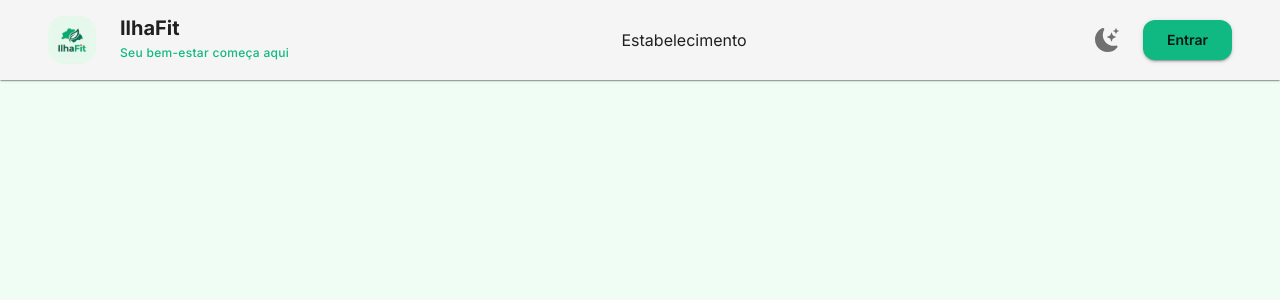
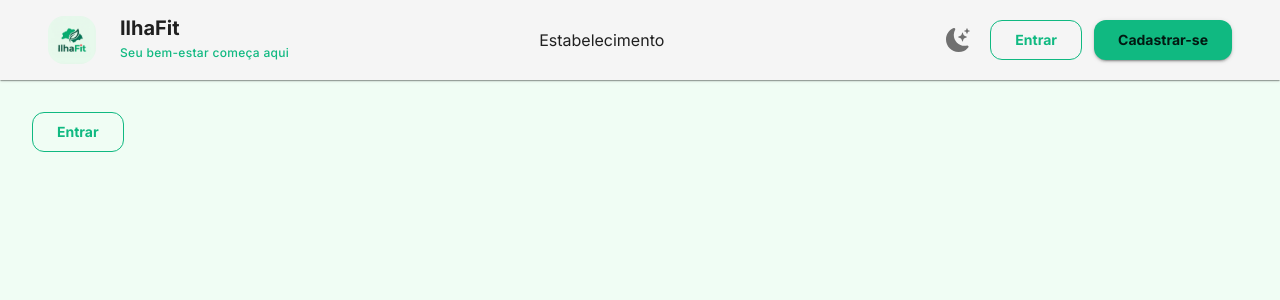
Before and after one commit to ViniciusPrado7/IlhaFit-Frontend, a React (Vite) app: page /login in a window 1280 px wide. Shown: the top 300 px of the page. Built offline with nearby package versions, Linux system fonts and the light colour scheme.

Commit message:
Fix: funcionalidade do botoes entrar, cadastrar na navbar

```diff
--- a/src/App.jsx
+++ b/src/App.jsx
@@ -3,6 +3,8 @@ import "./styles/App.css";
 import Home from "./pages/Home/index.jsx";
 import Estabelecimento from "./pages/Estabelecimento/index.jsx";
 import AppLayout from "./components/Layout/index.jsx";
+import LoginButton from "./components/NavBar/Login/Login.jsx";
+import CadastroButton from "./components/NavBar/Cadastro/Cadastro.jsx";
 
 function App() {
   return (
@@ -10,6 +12,8 @@ function App() {
       <Routes>
         <Route path="/" element={<Home />} />
         <Route path="/estabelecimento" element={<Estabelecimento />} />
+        <Route path="/login" element={<LoginButton/>}/>
+        <Route path="/cadastro" element={<CadastroButton/>}/>
       </Routes>
     </AppLayout>
   );
--- a/src/components/NavBar/Cadastro/Cadastro.jsx
+++ b/src/components/NavBar/Cadastro/Cadastro.jsx
@@ -0,0 +1,37 @@
+import React from "react";
+import { Button } from "@mui/material";
+import { useTheme } from "@mui/material/styles";
+
+const CadastroButton = React.forwardRef((props, ref) => {
+  const theme = useTheme();
+
+  return (
+    <Button
+      ref={ref}
+      variant="contained"
+      {...props}
+      sx={{
+        height: 40,
+        px: 3,
+        borderRadius: theme.shape.borderRadius >= 8 ? "12px" : "8px",
+        bgcolor: "primary.main",
+        color: "primary.contrastText",
+        textTransform: "none",
+        fontWeight: 700,
+        "&:hover": {
+          bgcolor: theme.palette.custom?.primaryHover || "primary.dark",
+          opacity: 0.9,
+          transform: 'translateY(-1px)'
+        },
+        transition: 'all 0.2s',
+        ...props.sx
+      }}
+    >
+      Cadastrar-se
+    </Button>
+  );
+});
+
+CadastroButton.displayName = 'CadastroButton';
+
+export default CadastroButton;
--- a/src/components/NavBar/Login/Login.jsx
+++ b/src/components/NavBar/Login/Login.jsx
@@ -0,0 +1,39 @@
+import React from "react";
+import { Button } from "@mui/material";
+import { useTheme } from "@mui/material/styles";
+
+const LoginButton = React.forwardRef((props, ref) => {
+    const theme = useTheme();
+
+    return (
+        <Button
+            ref={ref}
+            variant="outlined"
+            {...props}
+            sx={{
+                height: 40,
+                px: 3,
+                borderRadius: theme.shape.borderRadius >= 8 ? "12px" : "8px",
+                borderColor: "primary.main",
+                color: "primary.main",
+                textTransform: "none",
+                fontWeight: 700,
+                "&:hover": {
+                    borderColor: theme.palette.custom?.primaryHover || "primary.dark",
+                    bgcolor: theme.palette.mode === 'dark'
+                        ? 'rgba(16, 185, 129, 0.08)'
+                        : 'rgba(16, 185, 129, 0.04)',
+                    transform: 'translateY(-1px)'
+                },
+                transition: 'all 0.2s',
+                ...props.sx
+            }}
+        >
+            Entrar
+        </Button>
+    );
+});
+
+LoginButton.displayName = 'LoginButton';
+
+export default LoginButton;
--- a/src/components/NavBar/index.jsx
+++ b/src/components/NavBar/index.jsx
@@ -10,7 +10,9 @@ import {
 import { Link } from "react-router-dom";
 import Menu from "./Menu";
 import ToggleThemeButton from "../ToggleThemeButton";
-import Entrar from "./Entrar";
+
+import LoginButton from "./Login/Login";
+import CadastroButton from "./Cadastro/Cadastro";
 
 const NavBar = () => {
   const [open, setOpen] = useState(false);
@@ -53,10 +55,11 @@ const NavBar = () => {
               <Menu />
             </Box>
 
-            <Box sx={{ display: "flex", alignItems: "center" }}>
+            <Box sx={{ display: 'flex', gap: 1.5, ml: 2 }}>
               <ToggleThemeButton />
-              <Entrar onClick={() => setOpen(true)} />
-            </Box>
+                <LoginButton onClick={() => navigate("/login")} />
+                <CadastroButton onClick={() => navigate("/cadastro")} />
+              </Box>
           </Toolbar>
         </Container>
       </AppBar>
```
Also changed, not shown: src/pages/Cadastro/Estabelecimento/index.jsx (added), src/pages/Cadastro/Profissional/index.jsx (added), src/pages/Cadastro/Usuario/index.jsx (added), src/pages/Login/index.jsx (added).
